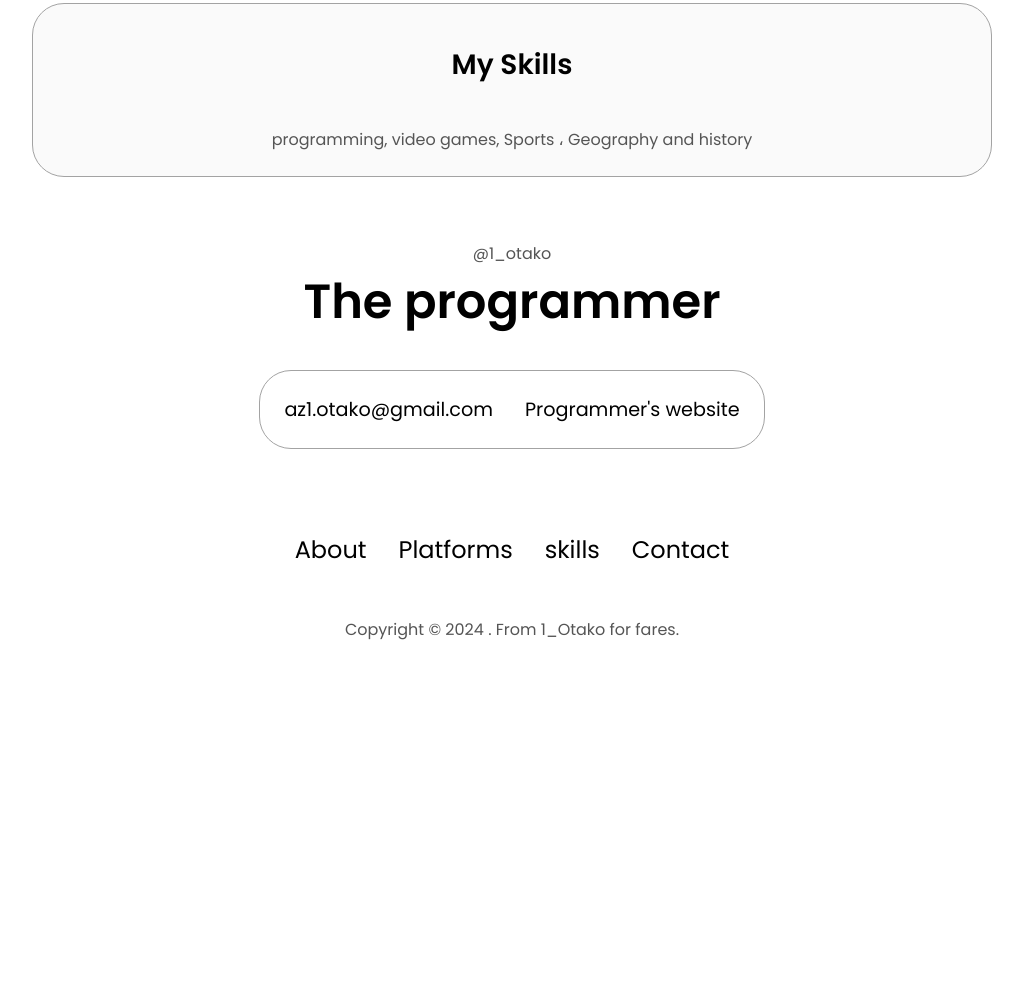
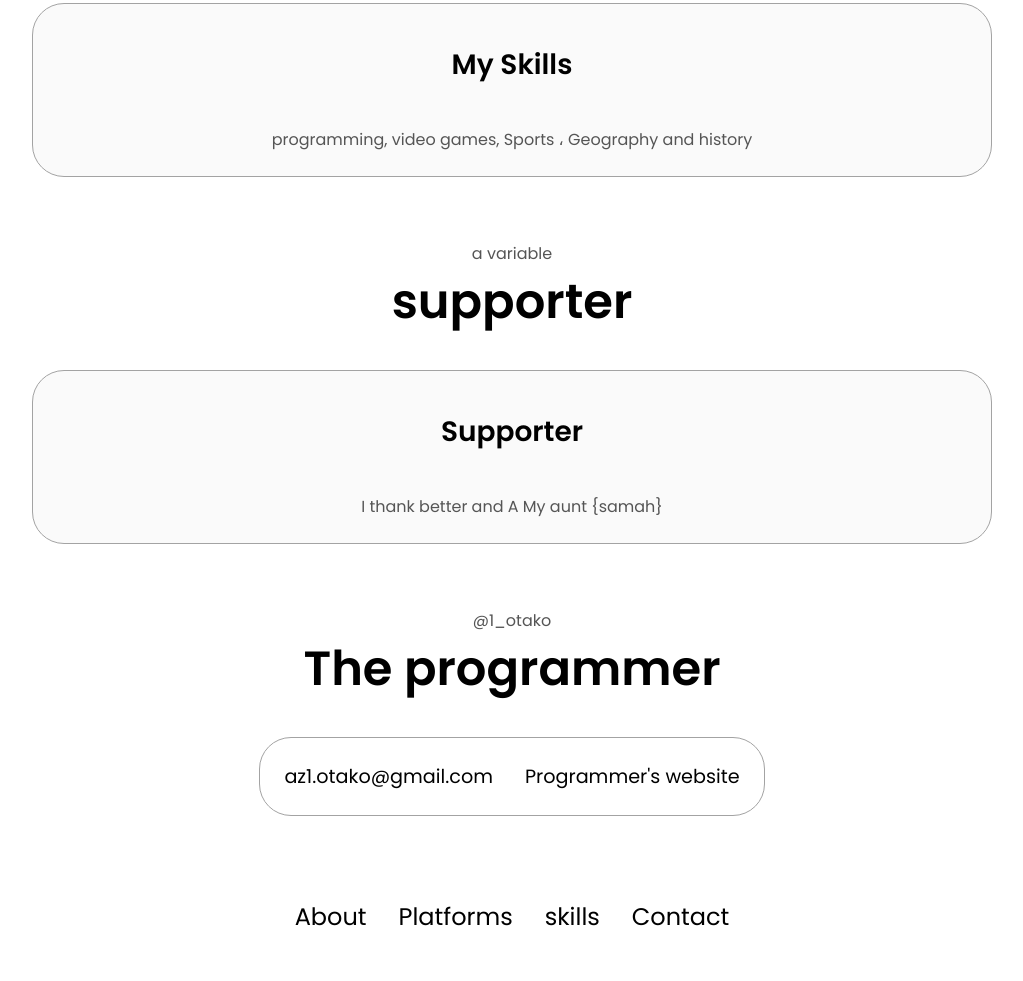
Before and after one commit to 1otako/Fares, a plain HTML site: page index.html in a window 1280 px wide. Shown: the part 2590-3571 px from the top of the page, without its empty margins (128-1151 px from the left). Before the commit the page ends 3279 px from the top, so only its background shows below. Drawn offline with Linux system fonts and the light colour scheme; a script that the page names is missing.

Commit message:
index.html

```diff
--- a/index.html
+++ b/index.html
@@ -275,6 +275,34 @@ A special thank you to Akbar for permanence support
 
              </section>
 
+</section>
+    <section id="projects">
+      <p class="section__text__p1">a variable</p>
+
+      <h1 class="title">supporter</h1>
+
+      <div class="experience-details-container">
+
+        <div class="about-containers">
+
+          <div class="details-container color-container">
+
+            <div class="article-container">
+
+
+            </div>
+            <h2 class="experience-sub-title project-title">Supporter</h2>
+
+            <br>
+
+            <p>
+              I thank better and A My aunt {samah}
+            </p>
+
+            <div class="btn-container">
+
+             </section>
+
     <section id="contact">
 
       <p class="section__text__p1">@1_otako</p>
```
